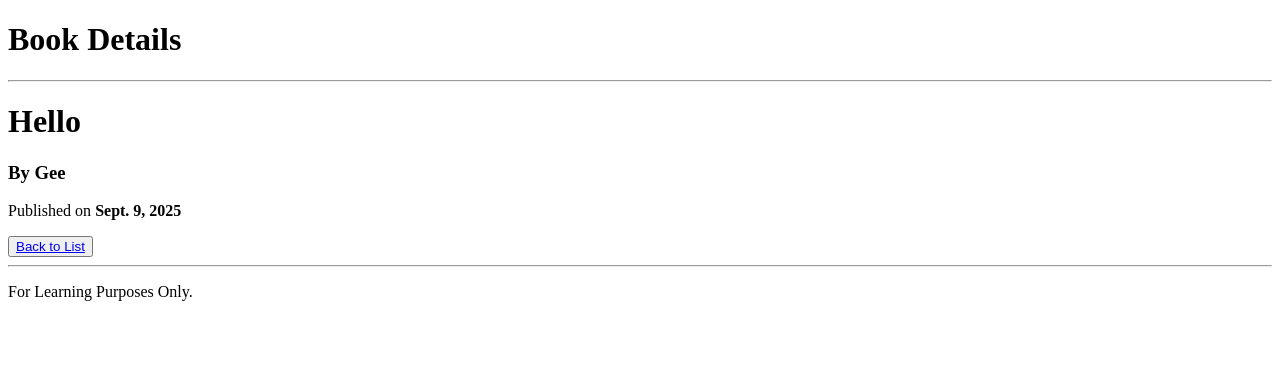
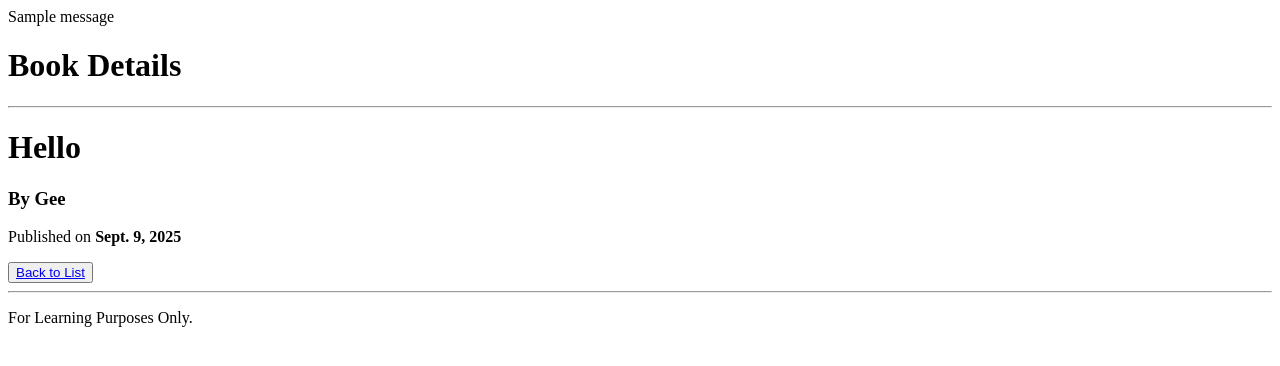
Before and after one commit to chiranuvathn/django-library, a Django app: page /books/books/8/ in a window 1280 px wide. Shown: the top 366 px of the page. Run offline with Django 5.2, Linux system fonts and the light colour scheme; data comes from the database, SQL or seed files in the repository; both versions use the stored data as it was after the commit; one stand-in notice (Sample message) is shown.

Commit message:
- add show success messages when a user add/edit/delete a book

```diff
--- a/web_pages/templates/pages/base.html
+++ b/web_pages/templates/pages/base.html
@@ -7,6 +7,14 @@
 </head>
 <body>
     <header>
+        {% if messages %}
+          {% for message in messages %}
+            <div class="message-{{ message.tags }}">
+              {{ message }}
+            </div>
+          {% endfor %}
+        {% endif %}
+
         <h1>{% block header %}My Library{% endblock %}</h1>
         <hr>
     </header>
--- a/web_pages/views.py
+++ b/web_pages/views.py
@@ -1,6 +1,8 @@
 from django.core.paginator import Paginator
 from django.http import HttpResponse, Http404, HttpResponseForbidden
 from django.shortcuts import render, redirect, get_object_or_404
+
+from django.contrib import messages
 from django.contrib.auth.decorators import login_required
 
 from .models import Book
@@ -55,6 +57,8 @@ def add_book(request):
             book = form.save(commit=False)
             book.user = request.user
             book.save()
+
+            messages.success(request,"Your book was added successfully!")
             return redirect('book_list')
 
     context = {
@@ -78,6 +82,8 @@ def edit_book(request, id):
 
         if form.is_valid():
             form.save()
+
+            messages.success(request,"Your book was edited successfully!")
             return redirect('book_list')
 
     else:
@@ -99,4 +105,6 @@ def delete_book(request, id):
     except Http404:
         return HttpResponseForbidden("Access Denied. You do not have permission to delete this book.")
     book.delete()
+
+    messages.success(request,"Your book has been deleted!")
     return redirect('book_list')
```
Also changed, not shown: db.sqlite3.
